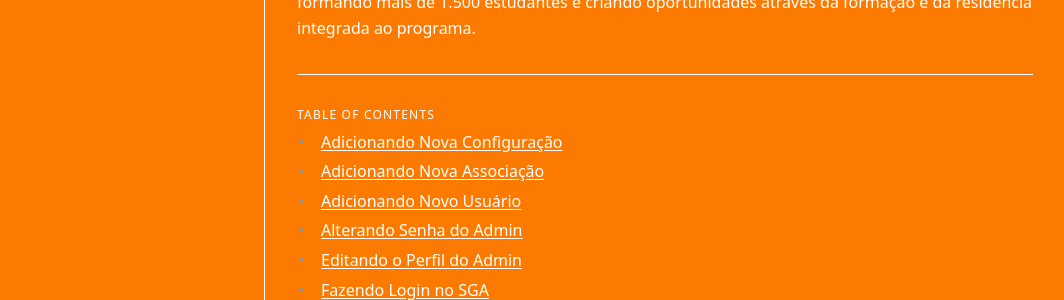
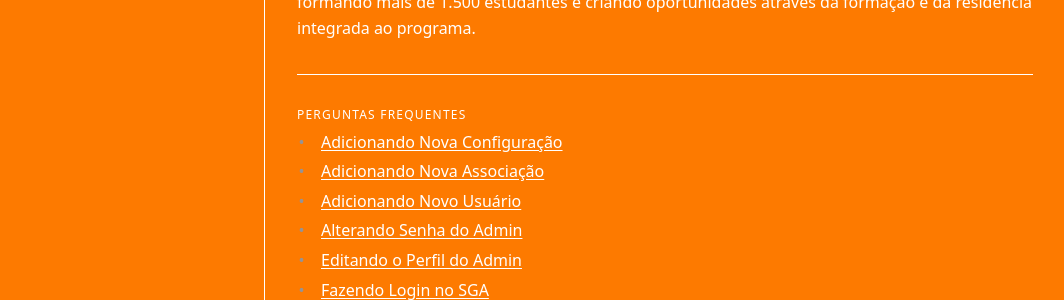
Before and after one commit to ArthurRaphael/softexfaqsga.github.io, a Jekyll site: the page built from docs/SGA/index.md, in a window 1280 px wide. Shown: the part 292-592 px from the top of the page, without its empty margins (107-1171 px from the left). Built offline with Jekyll 4.4.1, drawn with Linux system fonts in a browser that asks for light colours; cached includes are drawn as plain includes.

Commit message:
Trocando Nome da Tabela

```diff
--- a/_includes/toc_heading_custom.html
+++ b/_includes/toc_heading_custom.html
@@ -1 +1 @@
-<h2 class="text-delta">Table of contents</h2>
+<h2 class="text-delta">Perguntas Frequentes</h2>
```
